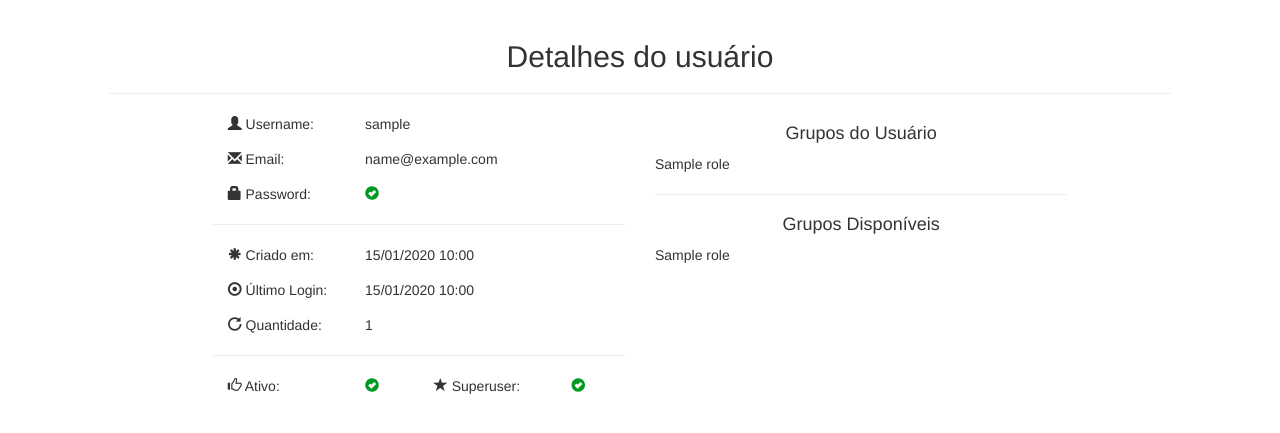
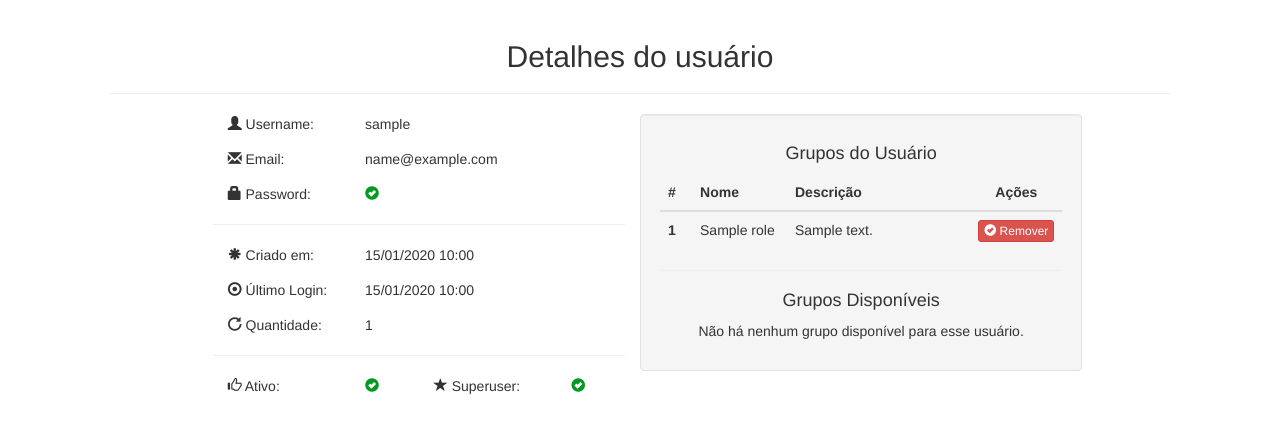
Before and after one commit to prodamspsites/site-builder, a Flask app: page /users/1 in a window 1280 px wide. Shown: the part 51-484 px from the top of the page. Run offline with Flask 2, Linux system fonts and the light colour scheme; tables that the repository leaves empty hold one stand-in row (values such as "Sample post"); some libraries are stand-ins or nearby versions.

Commit message:
Added set and unset roles

```diff
--- a/builder/models/user.py
+++ b/builder/models/user.py
@@ -149,9 +149,10 @@ class User(Model, UserMixin):
     def is_superuser(self):
         return self.superuser
 
+    @property
     def roles_available(self):
         from builder.models import Role
-        roles = Role.query.filter_by(Role.active is True).all()
+        roles = Role.query.filter(Role.active == True).all()
         available_roles = []
         for role in roles:
             if not self.has_role(role):
--- a/builder/templates/users/details-user.html
+++ b/builder/templates/users/details-user.html
@@ -3,6 +3,7 @@
 {% block title %}Detalhes do usuário{% endblock %}
 
 {% block content %}
+{% include "common/_messages.html" %}
 
 <h2 class="text-center">Detalhes do usuário</h2>
 
@@ -75,17 +76,69 @@
         </div>
 </div>
 
-<div class="col-md-5">
+<div class="col-md-5 well">
 
     <h4 class="text-center">Grupos do Usuário</h4>
-        {% for role in user.roles %}
-            {{ role.name }}
-        {% endfor %}
+        {% if user.roles %}
+        <table class="table">
+            <thead class="thead-inverse">
+                <tr>
+                    <th class="col-md-1">#</th>
+                    <th class="col-md-3">Nome</th>
+                    <th class="col-md-6">Descrição</th>
+                    <th class="col-md-2 text-center">Ações</th>
+                </tr>
+            </thead>
+            <tbody>
+                {% for role in user.roles %}
+                <tr>
+                    <th scope="row">{{ role.id }}</th>
+                    <td>{{ role.name }} </td>
+                    <td>{{ role.description }}</td>
+                    <td class="text-center">
+                        <a class="btn btn-xs btn-danger" href="{{ url_for('users.unset_role', user_id=user.id, role_id=role.id) }}">
+                            <span class="glyphicon glyphicon-ok-sign"></span> Remover
+                        </a>
+                    </td>
+
+                </tr>
+                {% endfor %}
+            </tbody>
+        </table>
+        {% else %}
+            <p class="text-center">Não há nenhum grupo atrelado a esse usuário.</p>
+        {% endif %}
     <hr>
     <h4 class="text-center">Grupos Disponíveis</h4>
-        {% for role in user.roles %}
-            {{ role.name }}
-        {% endfor %}
+        {% if user.roles_available %}
+        <table class="table">
+            <thead class="thead-inverse">
+                <tr>
+                    <th class="col-md-1">#</th>
+                    <th class="col-md-3">Nome</th>
+                    <th class="col-md-6">Descrição</th>
+                    <th class="col-md-2 text-center">Ações</th>
+                </tr>
+            </thead>
+            <tbody>
+                {% for role in user.roles_available %}
+                <tr>
+                    <th scope="row">{{ role.id }}</th>
+                    <td>{{ role.name }} </td>
+                    <td>{{ role.description }}</td>
+                    <td class="text-center">
+                        <a class="btn btn-xs btn-success" href="{{ url_for('users.set_role', user_id=user.id, role_id=role.id) }}">
+                            <span class="glyphicon glyphicon-ok-sign"></span> Adicionar
+                        </a>
+                    </td>
+
+                </tr>
+                {% endfor %}
+            </tbody>
+        </table>
+        {% else %}
+            <p class="text-center">Não há nenhum grupo disponível para esse usuário.</p>
+        {% endif %}
 </div>
 
 {% endblock %}
--- a/builder/views/users.py
+++ b/builder/views/users.py
@@ -120,4 +120,28 @@ def toggle_role(role_id):
 @login_required
 @blueprint.route('/<user_id>/role/<role_id>', methods=['GET'])
 def set_role(user_id, role_id):
-    return #redirect
+    user = User.query.get(user_id)
+    role = Role.query.get(role_id)
+    try:
+        UserRole.set_role(user, role)
+        flash('Permissão {} atrelada ao usuário {} com sucesso'.format(role.name, user.username), category='success')
+
+    except:
+        flash('Erro ao adicionar permissão!')
+
+    return redirect(request.referrer)
+
+
+@login_required
+@blueprint.route('/<user_id>/role/<role_id>/remove', methods=['GET'])
+def unset_role(user_id, role_id):
+    user = User.query.get(user_id)
+    role = Role.query.get(role_id)
+    try:
+        UserRole.delete_role(user, role)
+        flash('Permissão {} removida do usuário {} com sucesso'.format(role.name, user.username), category='success')
+
+    except:
+        flash('Erro ao remover permissão!')
+
+    return redirect(request.referrer)
```
